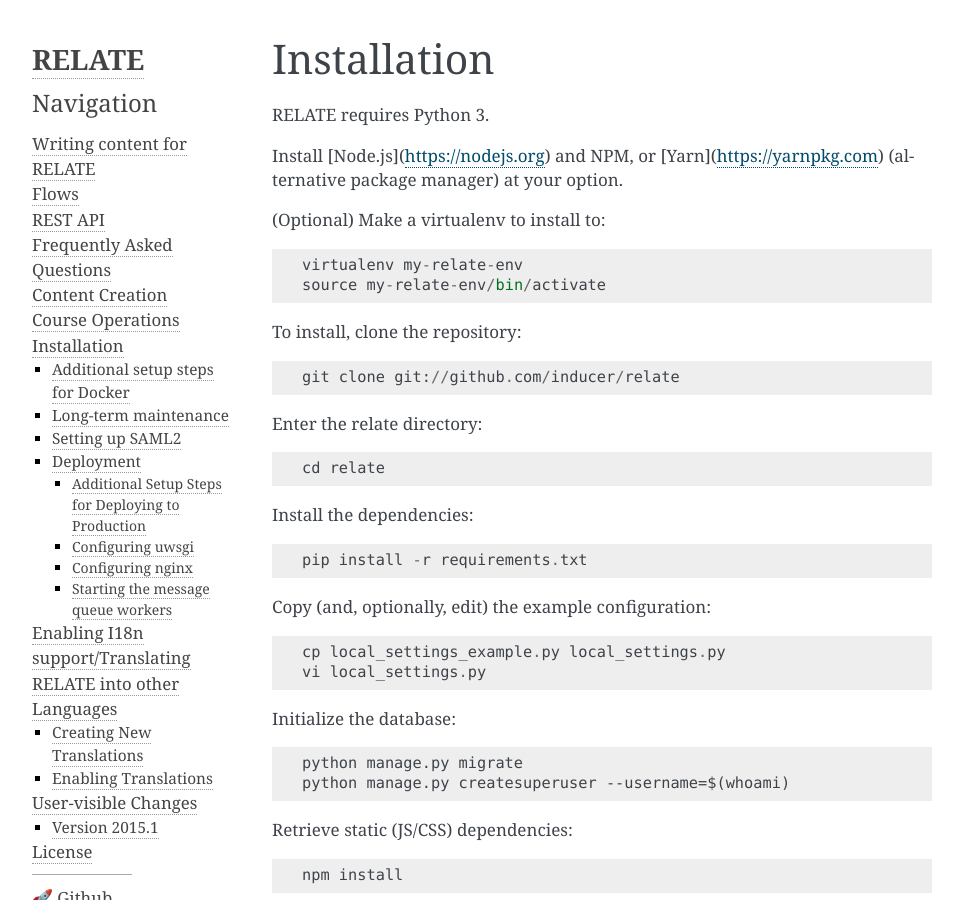
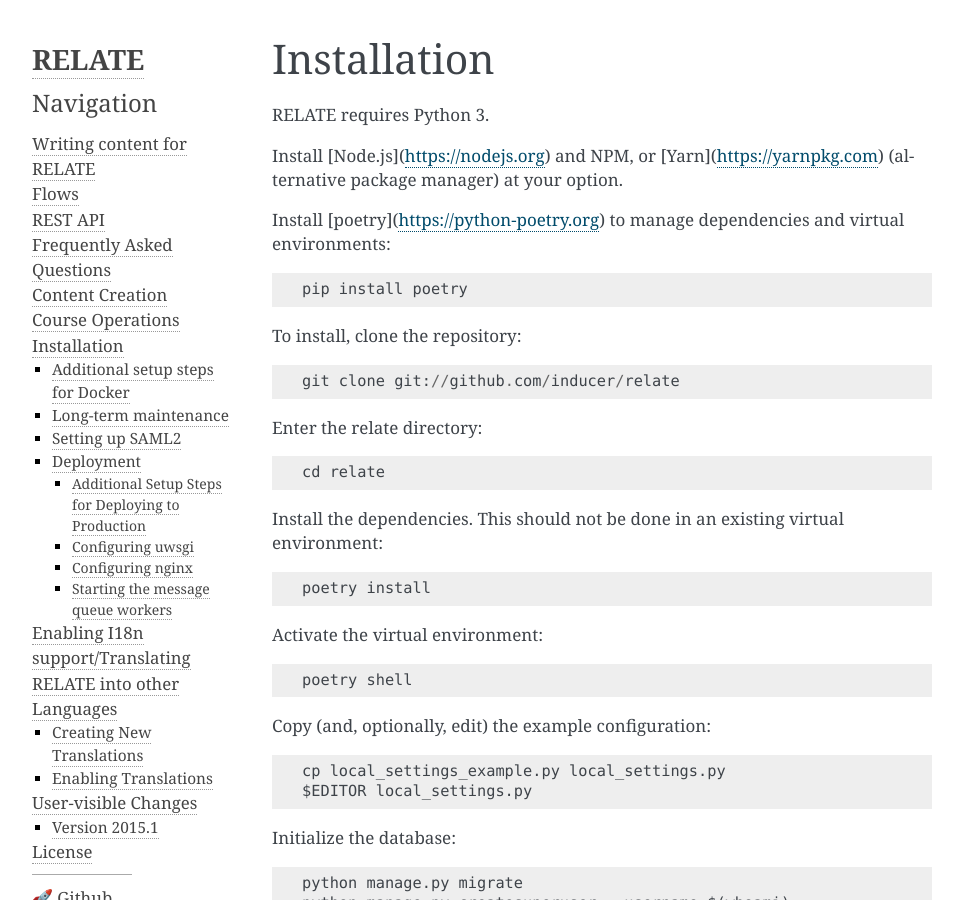
Before and after one commit to inducer/relate, a Sphinx documentation site: the page built from doc/misc.rst, in a window 1280 px wide and 900 px high. Shown: the whole window, without its empty margins (148-1111 px from the left). Built offline with Sphinx 7.4.7, drawn with Linux system fonts in a browser that asks for light colours.

Commit message:
Update install documentation

```diff
--- a/doc/misc.rst
+++ b/doc/misc.rst
@@ -6,10 +6,10 @@
 Install [Node.js](https://nodejs.org) and NPM, or [Yarn](https://yarnpkg.com)
 (alternative package manager) at your option.
 
-(Optional) Make a virtualenv to install to::
+Install [poetry](https://python-poetry.org) to manage dependencies and virtual
+environments::
 
-    virtualenv my-relate-env
-    source my-relate-env/bin/activate
+    pip install poetry
 
 To install, clone the repository::
 
@@ -19,14 +19,18 @@
 
     cd relate
 
-Install the dependencies::
+Install the dependencies. This should not be done in an existing virtual environment::
 
-    pip install -r requirements.txt
+    poetry install
+
+Activate the virtual environment::
+
+    poetry shell
 
 Copy (and, optionally, edit) the example configuration::
 
     cp local_settings_example.py local_settings.py
-    vi local_settings.py
+    $EDITOR local_settings.py
 
 Initialize the database::
 
```
